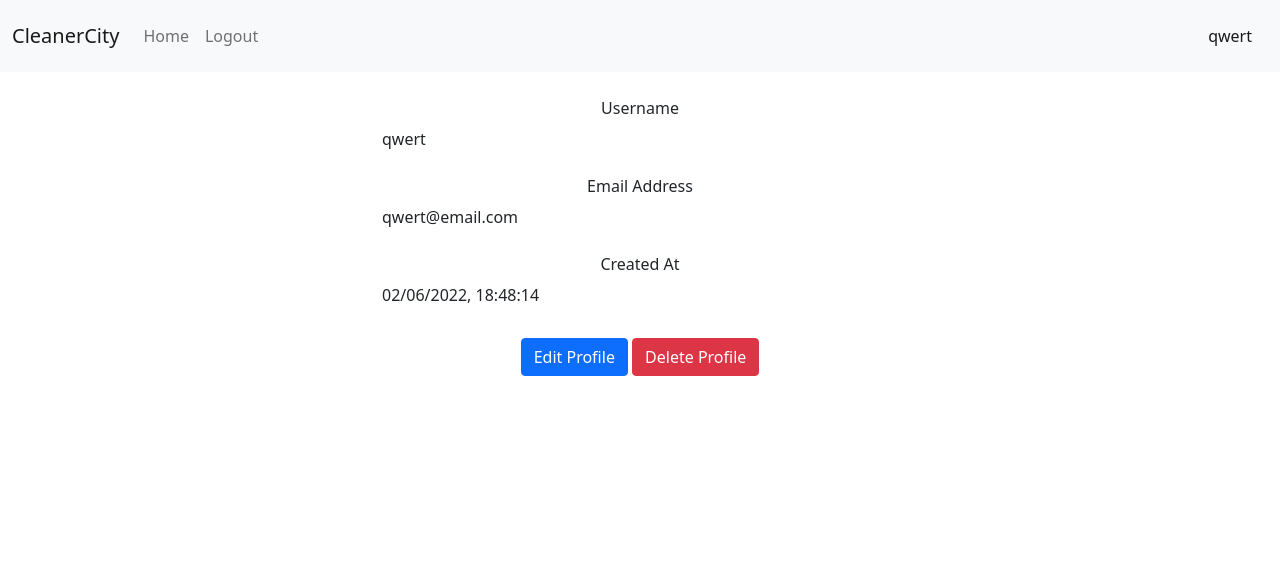
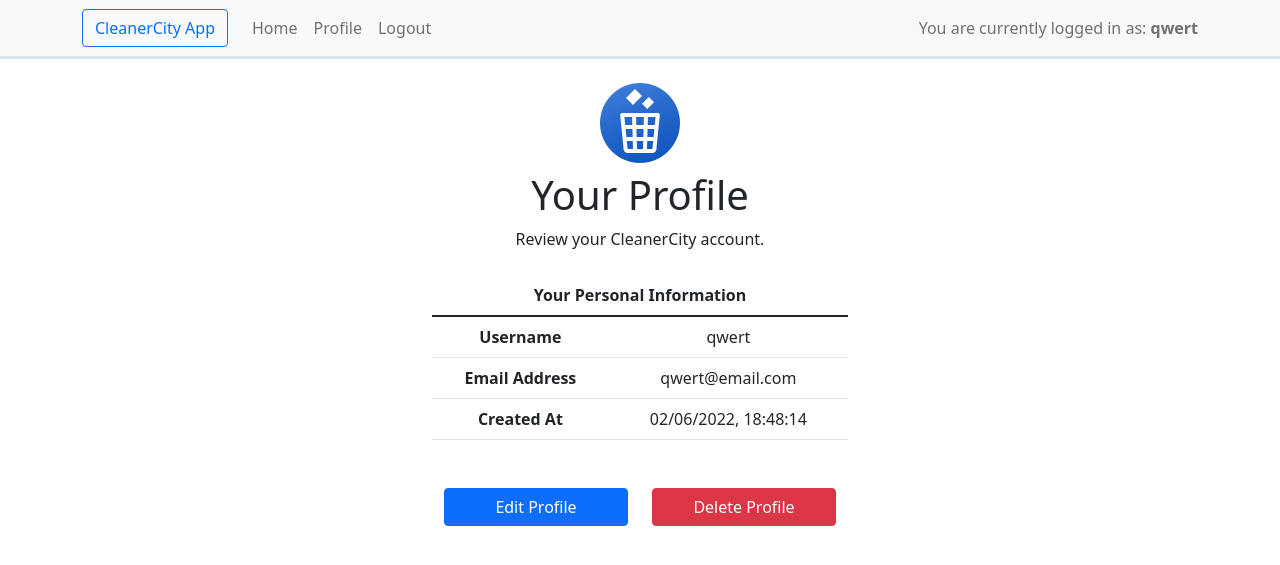
Before and after one commit to marios-stam/Project_IOT, a Flask app: page /profile/view in a window 1280 px wide. Shown: the top 565 px of the page. Run offline with Flask 2, Linux system fonts and the light colour scheme; a user stored in the database is signed in; parts of the project's set-up code (start-up, migrations or seed data) failed here and were passed over.

Commit message:
Minor improvements

```diff
--- a/src/server/profile/forms.py
+++ b/src/server/profile/forms.py
@@ -1,15 +1,9 @@
 from flask_login import current_user
 from flask_wtf import FlaskForm
-from wtforms import StringField, TextAreaField
+from wtforms import StringField
 from wtforms.validators import Email, InputRequired, Length, ValidationError
 
 from ..models import User
-
-
-class ViewForm(FlaskForm):
-    username = StringField(label='Username', render_kw={'readonly': True})
-    email = StringField(label='Email Address', render_kw={'readonly': True})
-    created = StringField(label='Created At', render_kw={'readonly': True})
 
 
 class EditForm(FlaskForm):
--- a/src/server/profile/routes.py
+++ b/src/server/profile/routes.py
@@ -1,18 +1,18 @@
 from flask import Blueprint, flash, redirect, render_template, request, url_for
 from flask_login import current_user, login_required
 
+from .. import db
 from ..models import User
-from .. import db
-from .forms import EditForm, ViewForm
+from .forms import EditForm
 
-profile_blueprint = Blueprint('profile_blueprint', __name__, url_prefix='/profile')
+profile_blueprint = Blueprint(
+    'profile_blueprint', __name__, url_prefix='/profile')
 
 
 @profile_blueprint.route('/view')
 @login_required
 def view():
-    form = ViewForm()
-    return render_template('profile/view.html', form=form)
+    return render_template('profile/view.html')
 
 
 @profile_blueprint.route('/edit', methods=('GET', 'POST'))
--- a/src/server/templates/auth/login.html
+++ b/src/server/templates/auth/login.html
@@ -5,10 +5,11 @@
 <div>
   <img src="{{ url_for('static', filename='images/keep-clean.png') }}" />
   <h1>Login</h1>
+  <span>Log in to your CleanerCity account.</span>
 </div>
 
 <!-- Login form -->
-<div class="container my-4" style="max-width: 540px">
+<div class="container my-4 p-4 rounded border border-3 bg-light" style="max-width: 330px">
   <form method="post">
     {{ form.hidden_tag() }}
     <div class="mb-3">
--- a/src/server/templates/auth/register.html
+++ b/src/server/templates/auth/register.html
@@ -5,10 +5,11 @@ head %} {% endblock %} {% block content %}
 <div>
   <img src="{{ url_for('static', filename='images/keep-clean.png') }}" />
   <h1>Register</h1>
+  <span>Create a CleanerCity account.</span>
 </div>
 
 <!-- Register form -->
-<div class="container my-4" style="max-width: 540px">
+<div class="container my-4 p-4 rounded border border-3 bg-light" style="max-width: 330px">
   <form method="post">
     {{ form.hidden_tag() }}
     <div class="mb-3">
--- a/src/server/templates/base.html
+++ b/src/server/templates/base.html
@@ -26,11 +26,32 @@
 
   <body>
     <!-- Navbar -->
-    <nav class="navbar navbar-expand-lg navbar-light bg-light mb-3">
-      <div class="container-fluid">
-        <a class="navbar-brand" href="{{ url_for('views.index') }}"
-          >CleanerCity</a
+    <nav
+      class="navbar navbar-expand-lg navbar-light bg-light mb-3 border-3 border-bottom"
+    >
+      <div class="container">
+        {% if current_user.role == 'ctzn' or not current_user.is_authenticated %}
+        <a
+          class="btn btn-outline-primary me-3"
+          href="{{ url_for('client_blueprint.ctzn') }}"
+          role="button"
+          >CleanerCity App</a
         >
+        {% elif current_user.role == 'drvr' %}
+        <a
+          class="btn btn-outline-primary me-3"
+          href="{{ url_for('client_blueprint.drvr') }}"
+          role="button"
+          >CleanerCity App</a
+        >
+        {% elif current_user.role == 'mngr' %}
+        <a
+          class="btn btn-outline-primary me-3"
+          href="{{ url_for('client_blueprint.mngr') }}"
+          role="button"
+          >CleanerCity App</a
+        >
+        {% endif %}
         <button
           class="navbar-toggler"
           type="button"
@@ -48,6 +69,11 @@
               <a class="nav-link" href="{{ url_for('views.index') }}">Home</a>
             </li>
             {% if current_user.is_authenticated %}
+            <li class="nav-item">
+              <a class="nav-link" href="{{ url_for('profile_blueprint.view') }}"
+                >Profile</a
+              >
+            </li>
             <li class="nav-item">
               <a class="nav-link" href="{{ url_for('auth_blueprint.logout') }}"
                 >Logout</a
@@ -68,11 +94,12 @@
             </li>
             {% endif %}
           </ul>
-          <span class="navbar-text">
-            <a class="nav-link" href="{{ url_for('profile_blueprint.view') }}"
-              >{{ current_user.username }}</a
-            >
-          </span>
+          {% if current_user.is_authenticated %}
+          <span class="navbar-text"
+            >You are currently logged in as:
+            <strong>{{ current_user.username }}</strong></span
+          >
+          {% endif %}
         </div>
       </div>
     </nav>
@@ -82,7 +109,7 @@
       <!-- Alerts -->
       {% with messages = get_flashed_messages(with_categories=true) %} {% if
       messages %}
-      <div class="mb-3 mx-auto" style="max-width: 540px">
+      <div class="mb-3 mx-auto" style="max-width: 440px">
         {% for category, message in messages %}
         <div
           class="m-0 alert alert-{{ category }} alert-dismissible fade show text-start"
--- a/src/server/templates/index.html
+++ b/src/server/templates/index.html
@@ -11,13 +11,13 @@
 <!-- Links to login or register -->
 <div class="d-grid gap-2 d-md-block my-4">
   <a
-    class="btn btn-primary btn-lg col-md-4"
+    class="btn btn-secondary btn-lg col-md-4"
     href="{{ url_for('auth_blueprint.login') }}"
     role="button"
     >Login</a
   >
   <a
-    class="btn btn-secondary btn-lg col-md-4"
+    class="btn btn-outline-secondary btn-lg col-md-4"
     href="{{ url_for('auth_blueprint.register') }}"
     role="button"
     >Register</a
--- a/src/server/templates/profile/view.html
+++ b/src/server/templates/profile/view.html
@@ -1,35 +1,56 @@
 {% extends "base.html" %} {% block title %} Your Profile {% endblock %} {% block
 head %} {% endblock %} {% block content %}
 
-<div class="container my-4" style="max-width: 540px">
-  <div class="mb-3">
-    {{ form.username.label }} {{ form.username(class="form-control-plaintext",
-    value=current_user.username) }}
+<div>
+  <img src="{{ url_for('static', filename='images/keep-clean.png') }}" />
+  <h1>Your Profile</h1>
+  <span>Review your CleanerCity account.</span>
 </div>
-  <div class="mb-3">
-    {{ form.email.label }} {{ form.email(class="form-control-plaintext",
-    value=current_user.email) }}
-  </div>
-  <div class="mb-3">
-    {{ form.created.label }} {{ form.created(class="form-control-plaintext",
-    value=current_user.created.strftime("%m/%d/%Y, %H:%M:%S")) }}
-  </div>
-  <div class="my-4 mx-auto">
+
+<div class="container my-4" style="max-width: 440px">
+  <table class="table align-middle table-hover">
+    <thead>
+      <tr>
+        <th scope="col" colspan="2">Your Personal Information</th>
+      </tr>
+    </thead>
+    <tbody>
+      <tr>
+        <th scope="row">Username</th>
+        <td>{{ current_user.username }}</td>
+      </tr>
+      <tr>
+        <th scope="row">Email Address</th>
+        <td>{{ current_user.email }}</td>
+      </tr>
+      <tr>
+        <th scope="row">Created At</th>
+        <td>{{ current_user.created.strftime("%m/%d/%Y, %H:%M:%S") }}</td>
+      </tr>
+    </tbody>
+  </table>
+
+  <div class="my-5 mx-auto row">
+    <div class="col-6">
       <a
-      class="btn btn-primary"
+        class="btn btn-primary w-100"
         href="{{ url_for('profile_blueprint.edit') }}"
         role="button"
         >Edit Profile</a
       >
+    </div>
+    <div class="col-6">
       <!-- Button trigger modal -->
       <button
         type="button"
-      class="btn btn-danger"
+        class="btn btn-danger w-100"
         data-bs-toggle="modal"
         data-bs-target="#modal"
       >
         Delete Profile
       </button>
+    </div>
+  </div>
 
   <!-- Modal -->
   <div
@@ -50,9 +71,7 @@ head %} {% endblock %} {% block content %}
             aria-label="Close"
           ></button>
         </div>
-          <div class="modal-body">
-            This is permanent. Do you want to proceed?
-          </div>
+        <div class="modal-body">This is permanent. Do you want to proceed?</div>
         <div class="modal-footer">
           <button
             type="button"
@@ -72,6 +91,5 @@ head %} {% endblock %} {% block content %}
     </div>
   </div>
 </div>
-</div>
 
 {% endblock %}
```
Also changed, not shown: src/server/client/routes.py (+9 -0 lines), src/server/templates/client/ctzn.html (+59 -0 lines), src/server/templates/client/mngr.html (added, +12 -0 lines), src/server/templates/profile/edit.html (+24 -3 lines), src/server/views.py (+27 -1 lines), src/server/database.sqlite. Lines whose indentation alone changed are shown as unchanged.
